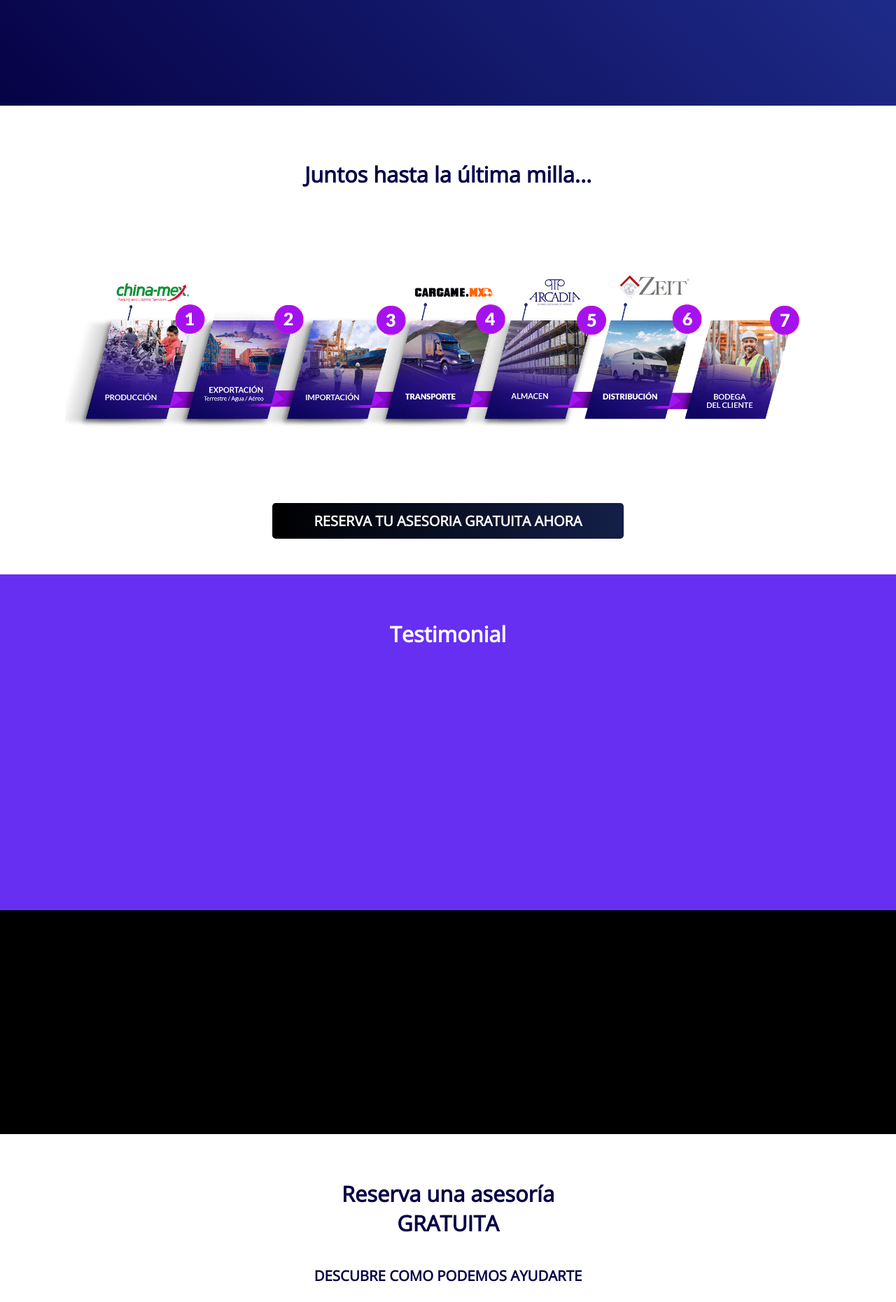
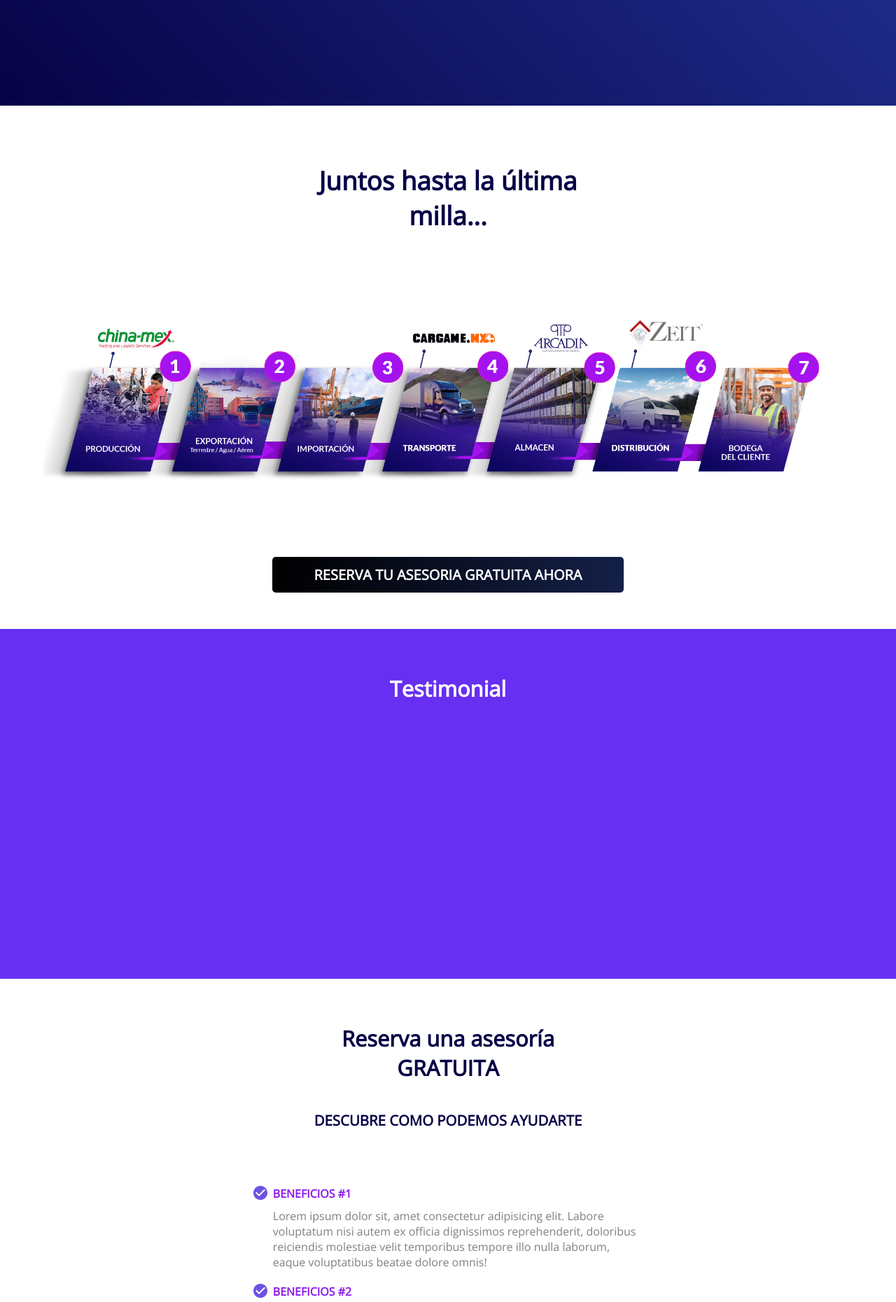
Before and after one commit to aaron2421/landing-famchest, a PHP site: page / in a window 1280 px wide. Shown: the part 2887-4748 px from the top of the page at 70% size. Run offline with PHP 8.4, Linux system fonts and the light colour scheme.

Commit message:
oculta la parte de noticias, cambio la parte de testimonial y algunos ajustes minimos de tamaño en algunos componentes

```diff
--- a/index.html
+++ b/index.html
@@ -180,7 +180,7 @@
       </div>
       <div id="pt5">
         <h2>Testimonial</h2>
-        <div id="testimonios"></div>
+        <!-- <div id="testimonios"></div> -->
       </div>
       <div id="pt6">
         <h2>Reserva una asesoría GRATUITA</h2>
@@ -230,7 +230,7 @@
         <button class="btn btn-blue">RESERVA TU ASESORIA GRATUITA AHORA</button>
       </div>
 
-      <div id="pt7">
+      <!-- <div id="pt7">
         <div id="news">
           <h3>Últimas noticias</h3>
           <div id="radios-container">
@@ -311,7 +311,7 @@
             <img src="src/img/transp.png" alt="post2">
           </div>
         </div>
-      </div>
+      </div> -->
     </main>
 
     <footer>
--- a/styles.css
+++ b/styles.css
@@ -499,14 +499,14 @@
 
 #pt4 > h2 {
   color: var(--fstBlue);
-  font-size: calc(18px + 1vw);
+  font-size: calc(24px + 1vw);
   width: 40%;
   min-width: 300px;
   margin-bottom: 100px;
 }
 
 #overflow-img {
-  width: 90%;
+  width: 95%;
   margin-bottom: 80px;
 }
 
@@ -527,7 +527,7 @@
   flex-direction: column;
   justify-content: space-between;
   /* padding: 3rem 15% 8% 10%; */
-  height: 800px;
+  height: 500px;
 }
 
 #pt5 > h2 {
```
